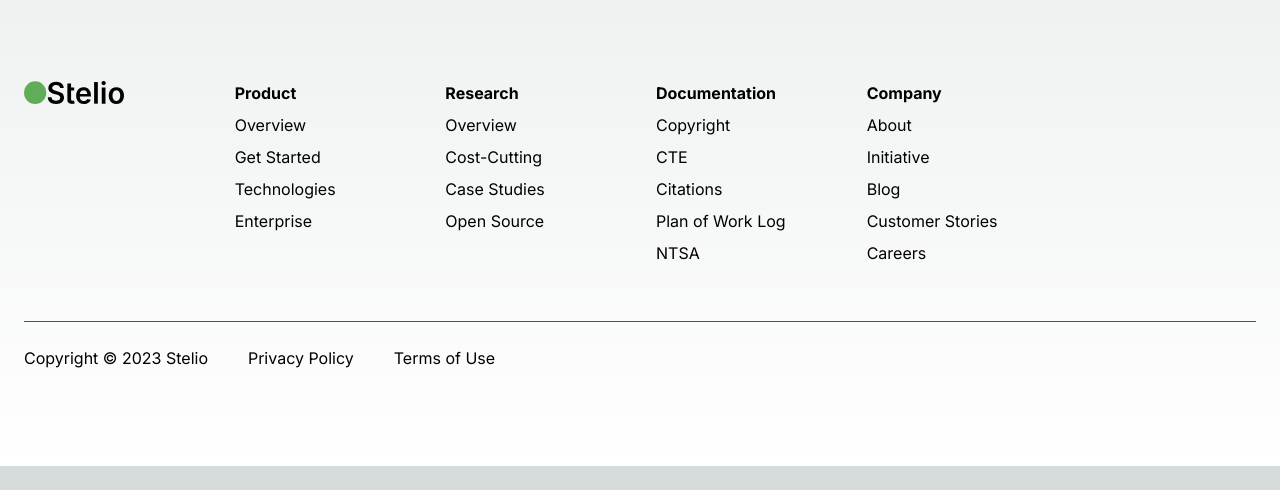
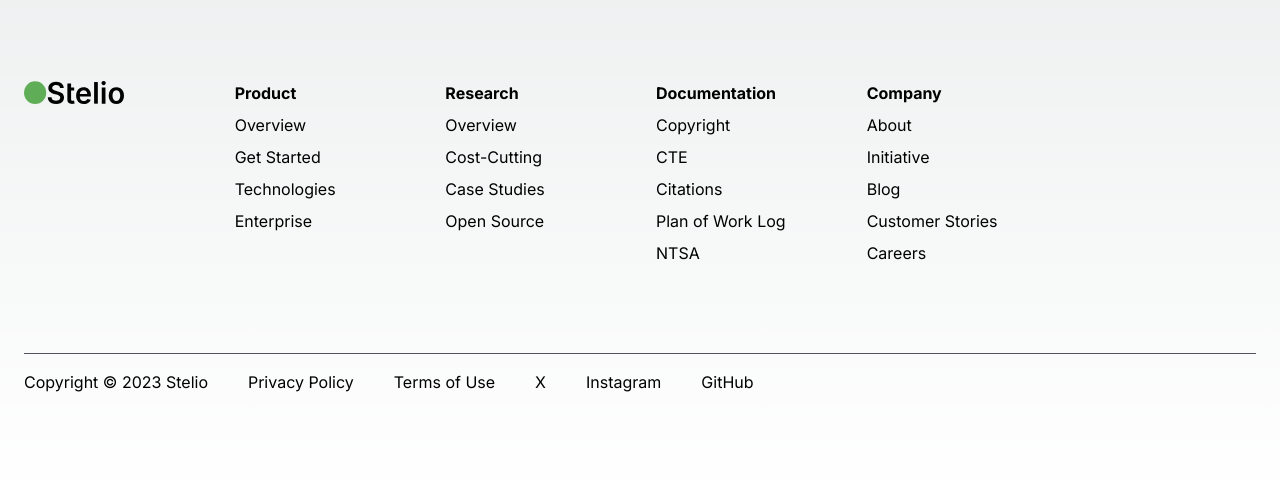
Before and after one commit to degstn/anole, a Next.js app in the folder frontend/: page / in a window 1280 px wide. Shown: the part 767-1257 px from the top of the page. Before the commit the page ends 1233 px from the top, so only its background shows below. Built offline with nearby package versions, Linux system fonts and the light colour scheme.

Commit message:
added social media links to global footer

```diff
--- a/frontend/src/app/components/Footer.js
+++ b/frontend/src/app/components/Footer.js
@@ -4,7 +4,7 @@ import Image from 'next/image';
 export default function Footer() {
   return (
     <footer className="mx-auto max-w-[1920px] px-6 bg-zinc-900 bg-opacity-0">
-      <div className="grid grid-cols-1 gap-8 py-12 text-black transition-colors duration-150 border-b lg:grid-cols-12 border-zinc-600 bg-zinc-900 bg-opacity-0">
+      <div className="grid grid-cols-1 gap-8 py-12 pb-20 text-black transition-colors duration-150 border-b lg:grid-cols-12 border-zinc-600 bg-zinc-900 bg-opacity-0">
         <div className="col-span-1 lg:col-span-2">
           <Link
             href="/"
@@ -96,6 +96,7 @@ export default function Footer() {
                 Case Studies
               </Link>
             </li>
+            {/* need an arrow icon for external site link */}
             <li className="py-3 md:py-0 md:pb-2">
               <Link
                 href="/"
@@ -145,9 +146,10 @@ export default function Footer() {
                 Plan of Work Log
               </Link>
             </li>
+            {/* need an arrow icon for external site link */}
             <li className="py-3 md:py-0 md:pb-2">
               <Link
-                href="/"
+                href="https://tsaweb.org"
                 className="text-black transition duration-150 ease-in-out hover:text-gray-800"
               >
                 NTSA
@@ -205,7 +207,7 @@ export default function Footer() {
           </ul>
         </div>
       </div>
-      <div className="flex flex-col items-center justify-start py-2 pb-20 space-y-4 md:flex-row bg-zinc-900 bg-opacity-0">
+      <div className="flex flex-col items-center justify-start py-0 pb-20 space-y-4 md:flex-row bg-zinc-900 bg-opacity-0">
         <div>
           <span>
             Copyright &copy; {new Date().getFullYear()} Stelio
@@ -225,7 +227,7 @@ export default function Footer() {
         </div>
       <div className="col-span-1 lg:col-span-2">
           <ul className="flex flex-col flex-initial md:flex-1">
-            <li className="py-3 md:py-0 md:pb-4 px-0">
+            <li className="py-3 md:py-0 md:pb-4 px-0 pr-5">
               <Link
                 href="/"
                 className="text-black transition duration-150 ease-in-out hover:text-gray-800"
@@ -235,7 +237,61 @@ export default function Footer() {
             </li>
           </ul>
         </div>
+        <div className="col-span-1 lg:col-span-2">
+          <ul className="flex flex-col flex-initial md:flex-1">
+            <li className="py-3 md:py-0 md:pb-4 px-5">
+              <Link
+                href="https://x.com/fltsa"
+                className="text-black transition duration-150 ease-in-out hover:text-gray-800"
+              >
+                X
+              </Link>
+            </li>
+          </ul>
+        </div>
+        <div className="col-span-1 lg:col-span-2">
+          <ul className="flex flex-col flex-initial md:flex-1">
+            <li className="py-3 md:py-0 md:pb-4 px-5">
+              <Link
+                href="https://instagram.com/fltsa"
+                className="text-black transition duration-150 ease-in-out hover:text-gray-800"
+              >
+                 Instagram
+              </Link>
+            </li>
+          </ul>
+        </div>
+        <div className="col-span-1 lg:col-span-2">
+          <ul className="flex flex-col flex-initial md:flex-1">
+            <li className="py-3 md:py-0 md:pb-4 px-5">
+              <Link
+                href="https://github.com/degstn/anole
+                "
+                className="text-black transition duration-150 ease-in-out hover:text-gray-800"
+              >
+                GitHub
+              </Link>
+            </li>
+          </ul>
+        </div>
       </div>
     </footer>
   );
 }
+
+function ArrowIcon() {
+    return (
+      <svg
+        width="12"
+        height="12"
+        viewBox="0 0 12 12"
+        fill="none"
+        xmlns="http://www.w3.org/2000/svg"
+      >
+        <path
+          d="M2.07102 11.3494L0.963068 10.2415L9.2017 1.98864H2.83807L2.85227 0.454545H11.8438V9.46023H10.2955L10.3097 3.09659L2.07102 11.3494Z"
+          fill="currentColor"
+        />
+      </svg>
+    );
+  }
```
